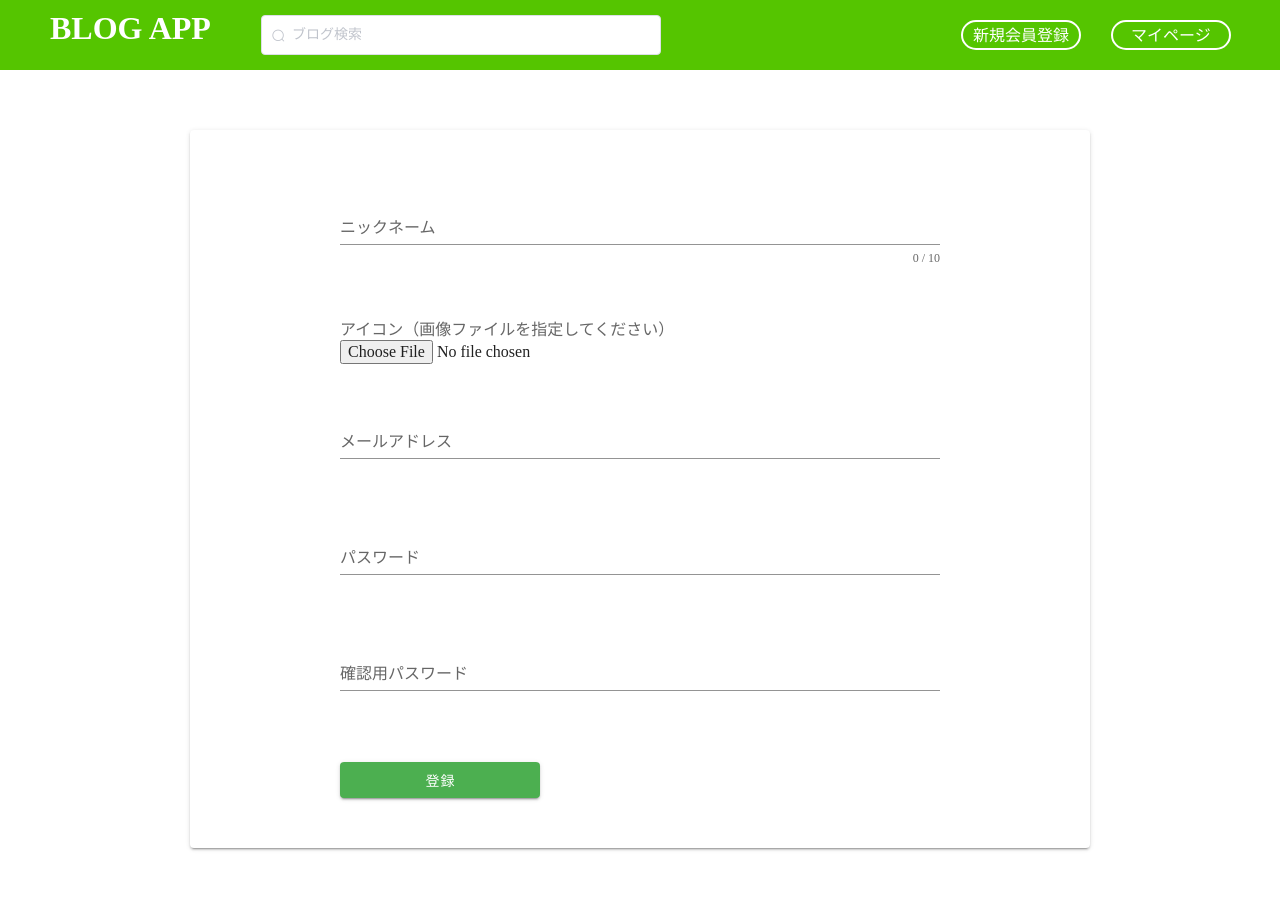
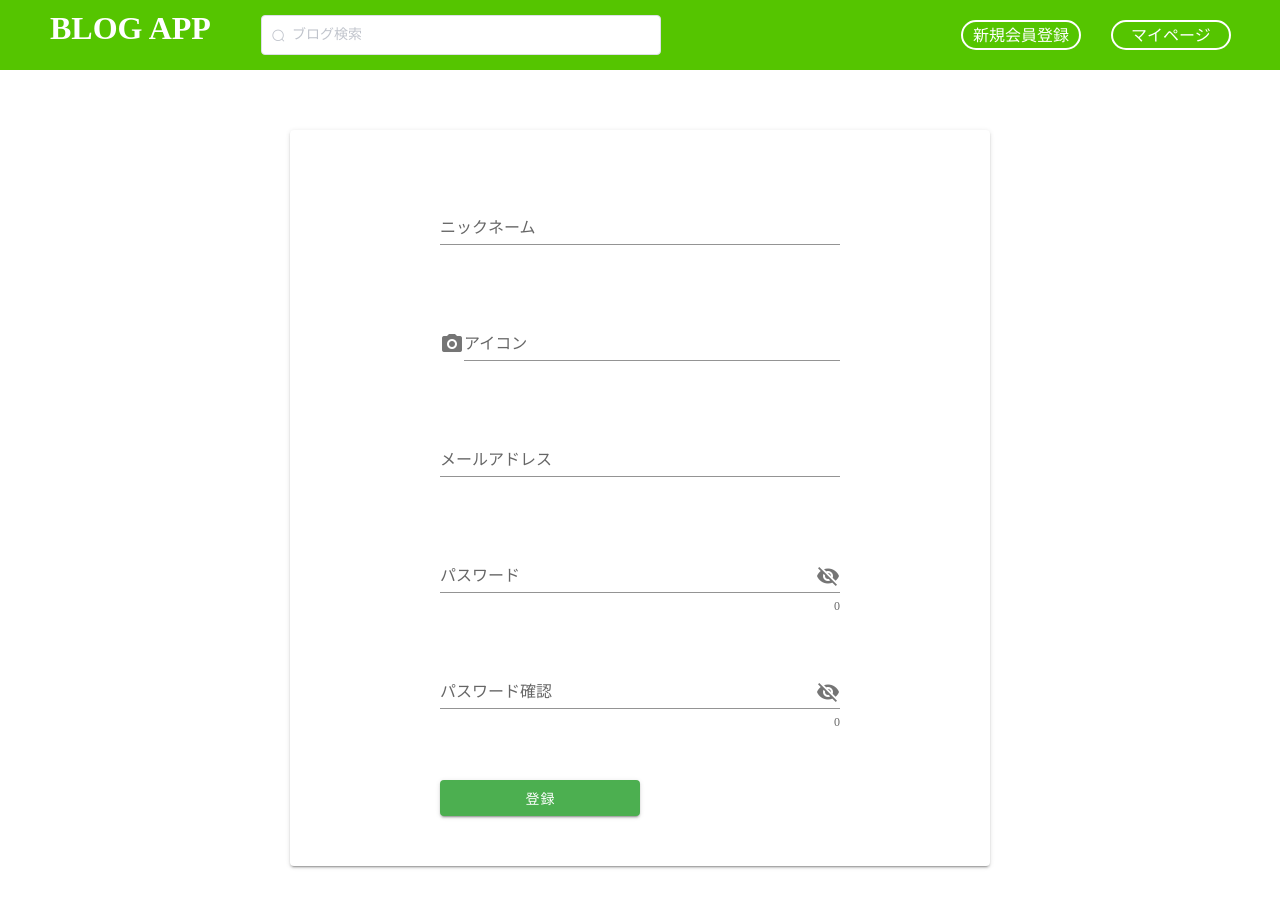
Before and after one commit to yusuke39/BlogApplication, a Vue app in the folder web/: page /userRegister in a window 1280 px wide. Shown: the top 908 px of the page. Built offline with nearby package versions, Linux system fonts and the light colour scheme.

Commit message:
会員新規登録　バリデーション

```diff
--- a/web/src/router/router.js
+++ b/web/src/router/router.js
@@ -1,8 +1,6 @@
 import Vue from 'vue'
 import VueRouter from 'vue-router'
 const AdminLogin = () => import(/* webpackChunkName: 'AdminLogin' */ '../views/adminLogin.vue')
-const UserHeader = () => import(/* webpackChunkName: 'AdminLogin' */ '../views/userHeader.vue')
-const AdminHeader = () => import(/* webpackChunkName: 'AdminLogin' */ '../views/adminHeader.vue')
 const NewUserRegister = () => import(/* webpackChunkName: 'AdminLogin' */ '../views/newUserRegister.vue')
 
 Vue.use(VueRouter)
@@ -12,16 +10,6 @@ const routes = [
     path: '/adminLogin',
     name: 'adminLogin',
     component: AdminLogin
-  },
-  {
-    path: '/header',
-    name: 'userHeader',
-    component: UserHeader
-  },
-  {
-    path: '/adminHeader',
-    name: 'adminHeader',
-    component: AdminHeader
   },
   {
     path: '/userRegister',
--- a/web/src/views/newUserRegister.vue
+++ b/web/src/views/newUserRegister.vue
@@ -5,20 +5,23 @@
   <form>
     <v-text-field
       v-model="nickName"
-      :error-messages="nameErrors"
-      :counter="10"
+      :error-messages="nickNameErrors"
       label="ニックネーム"
       required
-      @input="$v.name.$touch()"
-      @blur="$v.name.$touch()"
+      @input="$v.nickName.$touch()"
+      @blur="$v.nickName.$touch()"
       class="register-input-form"
     ></v-text-field>
-    <div class="register-input-form">
-      <label class="file-label">アイコン（画像ファイルを指定してください）</label>
-      <div class="custom-file" style="overflow: hidden;">
-        <input type="file" id="cutomfile" class="custom-file-input" name="imageFile" />
-      </div>
-    </div>
+    <v-file-input
+      :rules="rules"
+      @change="validUploadFile"
+      accept="image/png, image/jpeg, image/bmp"
+      placeholder="アイコン(画像を選択してください)"
+      prepend-icon="mdi-camera"
+      label="アイコン"
+      name="iconImage"
+      class="register-input-form"
+    ></v-file-input>
     <v-text-field
       v-model="email"
       :error-messages="emailErrors"
@@ -28,24 +31,32 @@
       @blur="$v.email.$touch()"
       class="register-input-form"
     ></v-text-field>
-      <v-text-field
-      type="password"
+    <v-text-field
       v-model="password"
-      :error-messages="emailErrors"
+      :error-messages="passwordErrors"
+      :append-icon="show ? 'mdi-eye' : 'mdi-eye-off'"
+      :passwordRules="[rules.required, rules.min]"
+      :type="show ? 'text' : 'password'"
       label="パスワード"
       required
-      @input="$v.email.$touch()"
-      @blur="$v.email.$touch()"
+      @input="$v.password.$touch()"
+      @blur="$v.password.$touch()"
+      counter
+      @click:append="show = !show"
       class="register-input-form"
     ></v-text-field>
-      <v-text-field
-      type="password"
+    <v-text-field
       v-model="confirmPassword"
-      :error-messages="emailErrors"
-      label="確認用パスワード"
+      :error-messages="confirmPasswordErrors"
+      :append-icon="show ? 'mdi-eye' : 'mdi-eye-off'"
+      :passwordRules="[rules.required, rules.min]"
+      :type="show ? 'text' : 'password'"
+      label="パスワード確認"
       required
-      @input="$v.email.$touch()"
-      @blur="$v.email.$touch()"
+      @input="$v.confirmPassword.$touch()"
+      @blur="$v.confirmPassword.$touch()"
+      counter
+      @click:append="show = !show"
       class="register-input-form"
     ></v-text-field>
 
@@ -59,7 +70,76 @@
 
 <script>
 import UserHeader from './userHeader'
+import { validationMixin } from 'vuelidate'
+import { required, email, maxLength, minLength, sameAs } from 'vuelidate/lib/validators'
+
 export default {
+  mixins: [validationMixin],
+
+  validations: {
+    nickName: { required },
+    email: { required, email },
+    password: { required, maxLength: maxLength(40), minLength: minLength(8) },
+    confirmPassword: { required, sameAsPassword: sameAs('password'), maxLength: maxLength(40), minLength: minLength(8) }
+  },
+  data () {
+    return {
+      nickName: '',
+      iconImage: '',
+      email: '',
+      rules: [
+        value => !value || value.size < 2000000 || '写真のサイズは2MB以下でお願いします'
+      ],
+      show: false,
+      password: '',
+      confirmPassword: '',
+      passwordRules: {
+        required: value => !!value || 'Required.',
+        min: v => v.length >= 8 || 'Min 8 characters'
+      },
+      errors: []
+    }
+  },
+  computed: {
+    nickNameErrors () {
+      const errors = []
+      if (!this.$v.nickName.$dirty) return errors
+      !this.$v.nickName.required && errors.push('ニックネームは必ず入力して下さい')
+      return errors
+    },
+    emailErrors () {
+      const errors = []
+      if (!this.$v.email.$dirty) return errors
+      !this.$v.email.email && errors.push('メールアドレスの形式が不正です')
+      !this.$v.email.required && errors.push('メールアドレスは必ず入力して下さい')
+      return errors
+    },
+    passwordErrors () {
+      const errors = []
+      if (!this.$v.password.$dirty) return errors
+      !this.$v.password.required && errors.push('パスワードは必ず入力して下さい')
+      !this.$v.password.maxLength && errors.push('パスワードは8文字以上40文字以内で入力して下さい')
+      !this.$v.password.minLength && errors.push('パスワードは8文字以上40文字以内で入力して下さい')
+      return errors
+    },
+    confirmPasswordErrors () {
+      const errors = []
+      if (!this.$v.confirmPassword.$dirty) return errors
+      !this.$v.confirmPassword.required && errors.push('確認用パスワードは必ず入力して下さい')
+      !this.$v.confirmPassword.maxLength && errors.push('パスワードは8文字以上40文字以内で入力して下さい')
+      !this.$v.confirmPassword.minLength && errors.push('パスワードは8文字以上40文字以内で入力して下さい')
+      !this.$v.confirmPassword.sameAsPassword && errors.push('パスワードは同一にして下さい')
+      return errors
+    }
+  },
+  methods: {
+    validUploadFile () {
+      console.log(this.iconImage)
+    },
+    submit () {
+      this.$refs.observer.validate()
+    }
+  },
   components: {
     UserHeader
   },
@@ -69,7 +149,7 @@ export default {
 
 <style scoped>
 .register-card{
-    width: 900px;
+    width: 700px;
     margin: auto;
     margin-bottom: 60px;
     margin-top: 60px;
@@ -77,7 +157,7 @@ export default {
   }
 
   .register-input-form{
-    width: 600px;
+    width: 400px;
     margin: auto;
     margin-top: 50px;
   }
@@ -92,4 +172,8 @@ export default {
   .file-label{
     color: rgba(0, 0, 0, 0.6);
   }
+
+  .v-messages__message {
+    color: red;
+}
 </style>
--- a/web/src/views/userHeader.vue
+++ b/web/src/views/userHeader.vue
@@ -5,7 +5,7 @@
       <el-input
         class="user-header-serch"
         placeholder="ブログ検索"
-        v-model="input4">
+        v-model="input">
         <i slot="prefix" class="el-input__icon el-icon-search"></i>
       </el-input>
     </form>
@@ -13,6 +13,16 @@
     <router-link to="/myPage" class="mypage-button header-button">マイページ</router-link>
   </div>
 </template>
+
+<script>
+export default {
+  data () {
+    return {
+      input: ''
+    }
+  }
+}
+</script>
 
 <style scoped>
 
```
